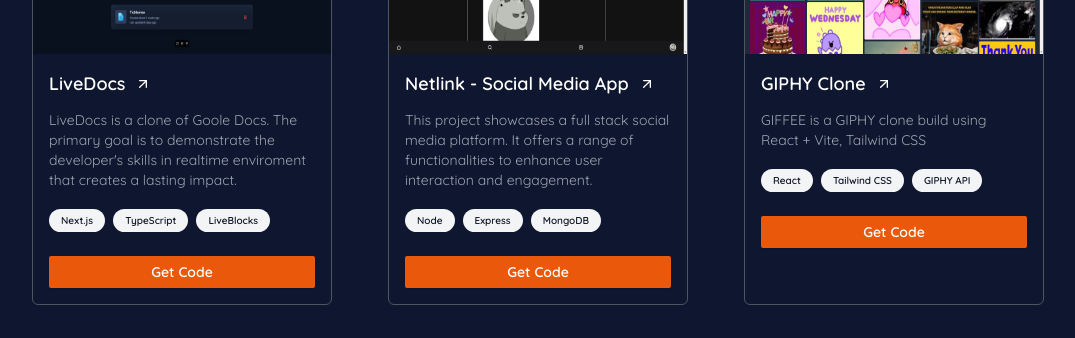
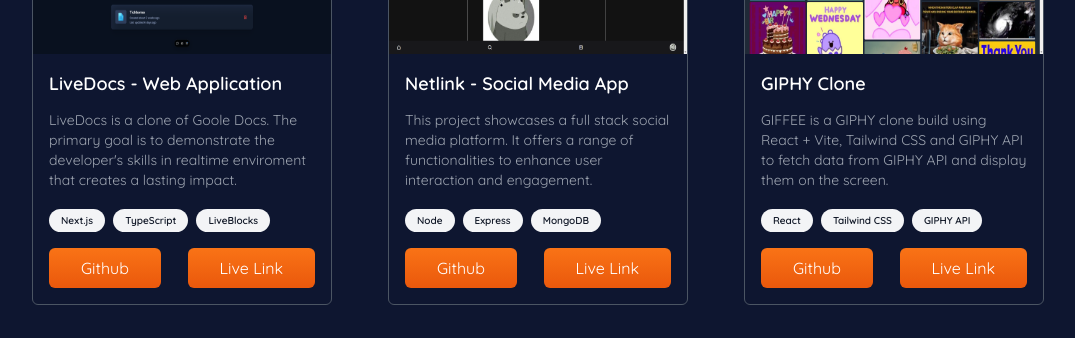
Before and after one commit to swamiabhishek45/Portfolio-React.js, a React (Vite) app: page /projects in a window 1280 px wide. Shown: the part 319-657 px from the top of the page, without its empty margins (96-1171 px from the left). Built offline with nearby package versions, Linux system fonts and the light colour scheme.

Commit message:
CHANGE: change in menu icon, livelink button

```diff
--- a/package.json
+++ b/package.json
@@ -13,16 +13,17 @@
     "@vercel/analytics": "^1.2.2",
     "aos": "^2.3.4",
     "clsx": "^2.1.1",
-    "framer-motion": "^11.2.12",
+    "framer-motion": "^11.11.17",
     "gsap": "^3.12.5",
     "lucide-react": "^0.323.0",
     "react": "^18.2.0",
     "react-countup": "^6.5.3",
     "react-dom": "^18.2.0",
+    "react-element-to-jsx-string": "^15.0.0",
     "react-github-calendar": "^4.1.3",
     "react-router-dom": "^6.22.0",
     "remixicon": "^4.2.0",
-    "tailwind-merge": "^2.3.0",
+    "tailwind-merge": "^2.5.4",
     "typewriter-effect": "^2.21.0"
   },
   "devDependencies": {
--- a/src/components/Header/Header.jsx
+++ b/src/components/Header/Header.jsx
@@ -42,7 +42,7 @@
                             src={
                                 open
                                     ? "https://cdn.hugeicons.com/icons/cancel-01-stroke-rounded.svg"
-                                    : "https://cdn.hugeicons.com/icons/hamburger-02-stroke-rounded.svg"
+                                    : "https://img.icons8.com/?size=100&id=16247&format=png&color=000000"
                             }
                             alt="hamburger-02"
                             name="hamburger"
--- a/src/components/Projects/Card.jsx
+++ b/src/components/Projects/Card.jsx
@@ -16,11 +16,6 @@
             <div className="p-4">
                 <h1 className="inline-flex items-center text-lg dark:text-white font-semibold">
                     {props.name} &nbsp;
-                    <a href={props.LiveLink} target="_blank">
-                        {props.LiveLink && (
-                            <ArrowUpRight className="h-4 w-4 cursor-pointer" />
-                        )}
-                    </a>
                 </h1>
                 <p className="mt-3 dark:text-gray-400 text-sm text-gray-600">
                     {props.desc}
@@ -36,14 +31,24 @@
                         {props.T3}
                     </span>
                 </div>
-                <a href={props.GithubLink} target="_blank">
-                    <button
-                        type="button"
-                        className="mt-4 w-full rounded-sm bg-orange-600 px-2 py-1.5 text-sm font-semibold text-white shadow-sm hover:bg-orange-500 focus-visible:outline focus-visible:outline-2 focus-visible:outline-offset-2"
-                    >
-                        {props.btn}
-                    </button>
-                </a>
+                <div
+                    className={`${
+                        props.LiveLink && "flex gap-2  justify-between"
+                    }   mt-2`}
+                >
+                    <a href={props.GithubLink} target="_blank">
+                        <button className="px-8 py-2 rounded-md w-full bg-gradient-to-b from-orange-500 to-orange-600 text-white focus:ring-2 focus:ring-orange-400 hover:shadow-xl transition duration-200">
+                            Github
+                        </button>
+                    </a>
+                    {props.LiveLink && (
+                        <a href={props.LiveLink} target="_blank">
+                            <button className="px-8 py-2 rounded-md  bg-gradient-to-b from-orange-500 to-orange-600 text-white focus:ring-2 focus:ring-orange-400 hover:shadow-xl transition duration-200">
+                                Live Link
+                            </button>
+                        </a>
+                    )}
+                </div>
             </div>
         </div>
     );
--- a/src/components/Projects/Projects.jsx
+++ b/src/components/Projects/Projects.jsx
@@ -24,7 +24,7 @@
                 <div className="flex flex-wrap gap-2 sm:gap-14 justify-center md:justify-start md:mx-auto py-6 sm:py-0 w-full max-w-screen-lg  dark:bg-[#0e1630] ">
                     <Card
                         src={LiveDocs}
-                        name="LiveDocs"
+                        name="LiveDocs - Web Application"
                         desc="LiveDocs is a clone of Goole Docs. The primary goal is to demonstrate the developer's skills in realtime enviroment that creates a lasting impact."
                         T1="Next.js"
                         T2="TypeScript"
@@ -47,7 +47,7 @@
                     <Card
                         src={Giphy}
                         name="GIPHY Clone"
-                        desc="GIFFEE is a GIPHY clone build using React + Vite, Tailwind CSS"
+                        desc="GIFFEE is a GIPHY clone build using React + Vite, Tailwind CSS and GIPHY API to fetch data from GIPHY API and display them on the screen."
                         T1="React"
                         T2="Tailwind CSS"
                         T3="GIPHY API"
@@ -58,7 +58,7 @@
                     <Card
                         src={LearnNex}
                         name="LearnNex - Course Website"
-                        desc="GIFFEE is a GIPHY clone build using React + Vite, Tailwind CSS"
+                        desc=" LearnNex is a course website build with the power of Next.js, TypeScript, and Aceternity UI. It provides a platform for users to learn."
                         T1="Next.js"
                         T2="TypeScript"
                         T3="Aceternity UI"
```
Also changed, not shown: src/assets/menu.png (added), 1 other file (tests, documents, lock files or other folders).
